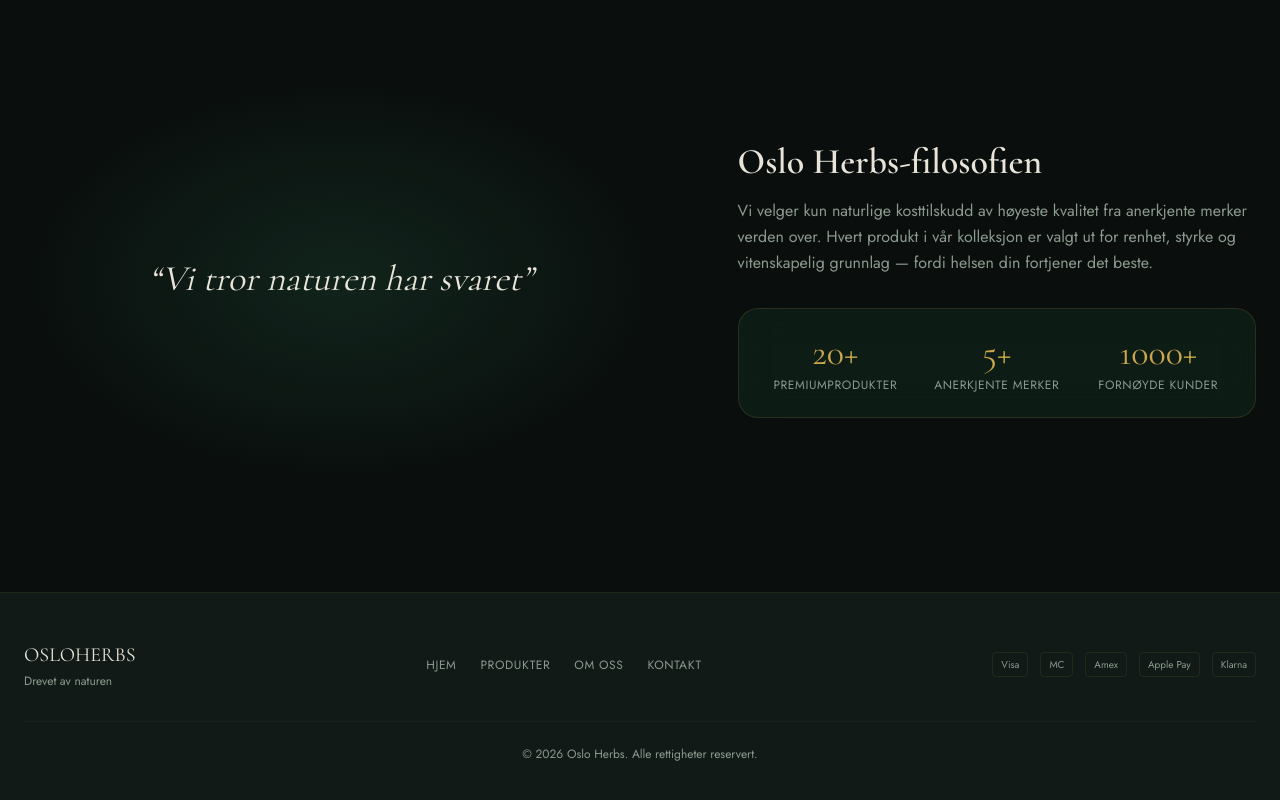
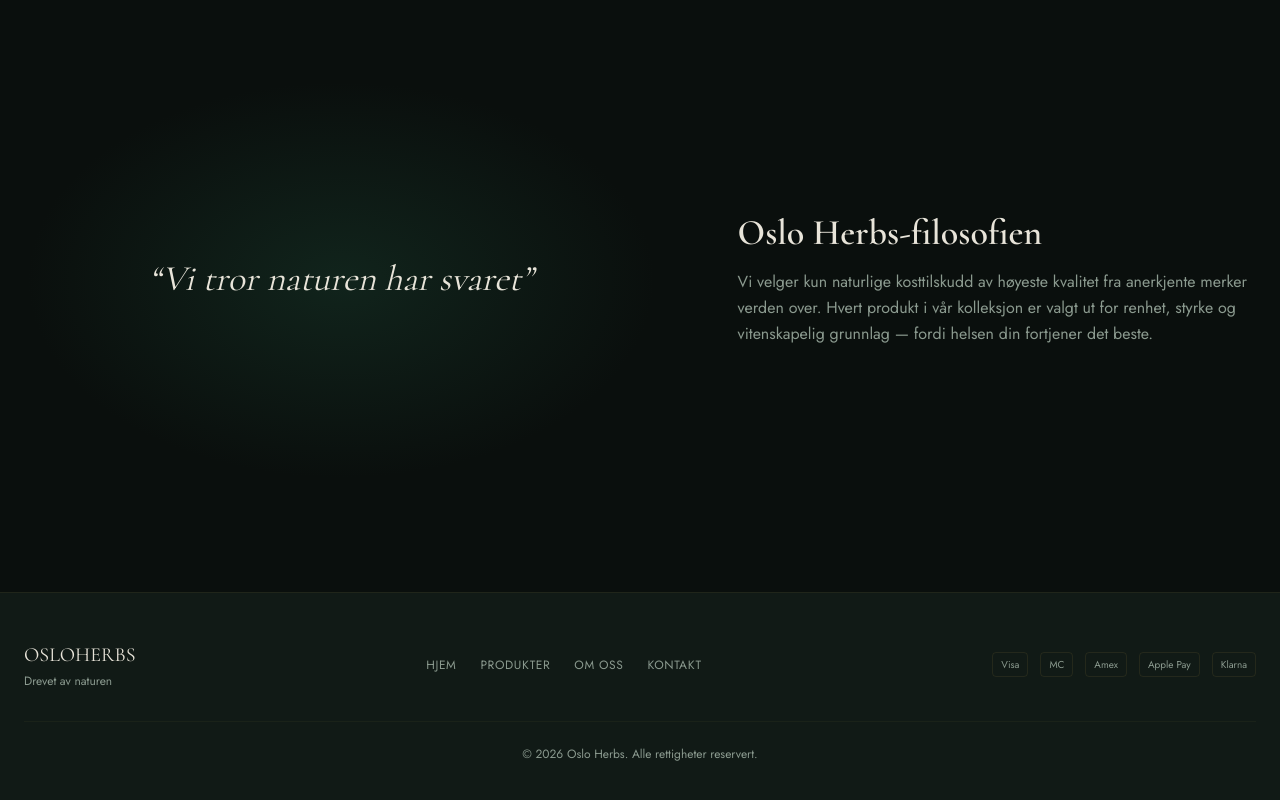
Before and after one commit to daodiii/herbsoslo, a Next.js app: page / in a window 1280 px wide. Shown: the part 2110-2910 px from the top of the page. Built offline with nearby package versions, Linux system fonts and the light colour scheme.

Commit message:
fix: remove stats box from front page
Co-Authored-By: Claude Opus 4.6 <noreply@anthropic.com>

```diff
--- a/src/components/landing/BrandStory.tsx
+++ b/src/components/landing/BrandStory.tsx
@@ -1,10 +1,4 @@
 import { ScrollReveal } from "@/components/ScrollReveal";
-
-const stats = [
-  { value: "20+", label: "Premiumprodukter" },
-  { value: "5+", label: "Anerkjente merker" },
-  { value: "1000+", label: "Fornøyde kunder" },
-];
 
 export function BrandStory() {
   return (
@@ -22,7 +16,6 @@ export function BrandStory() {
             </div>
           </ScrollReveal>
 
-          <div className="space-y-8">
           <ScrollReveal>
             <h2 className="font-heading font-semibold text-3xl md:text-4xl text-foreground">
               Oslo Herbs-filosofien
@@ -34,24 +27,6 @@ export function BrandStory() {
               helsen din fortjener det beste.
             </p>
           </ScrollReveal>
-
-            <ScrollReveal delay={200}>
-              <div className="glass rounded-[20px] p-6">
-                <div className="grid grid-cols-3 gap-4 text-center">
-                  {stats.map((stat) => (
-                    <div key={stat.label}>
-                      <p className="font-heading text-3xl md:text-4xl text-accent-gold">
-                        {stat.value}
-                      </p>
-                      <p className="font-body text-xs text-muted mt-1 uppercase tracking-wider">
-                        {stat.label}
-                      </p>
-                    </div>
-                  ))}
-                </div>
-              </div>
-            </ScrollReveal>
-          </div>
         </div>
       </div>
     </section>
```
Lines whose indentation alone changed are shown as unchanged.
